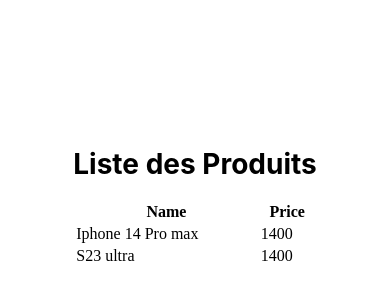
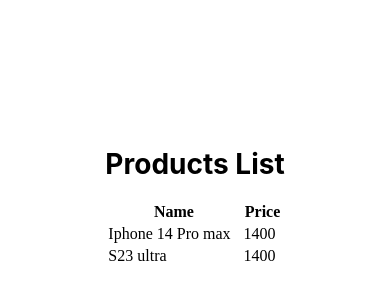
Before and after one commit to joel-beya/MsprProject, a React Native app: screen / in a window 390 px wide. Shown: the part 224-524 px from the top of the page. Built offline with nearby package versions, Linux system fonts and the light colour scheme.

Commit message:
I Changed the name liste des produits to Products List

```diff
--- a/components/ProductsList.js
+++ b/components/ProductsList.js
@@ -32,7 +32,7 @@
     const { products } = this.props;
     return (
         <View>
-           <Text><h1>Liste des Produits</h1></Text>
+           <Text><h1>Products List</h1></Text>
            <ProductsTable products={products} />
         </View>
 )
```
